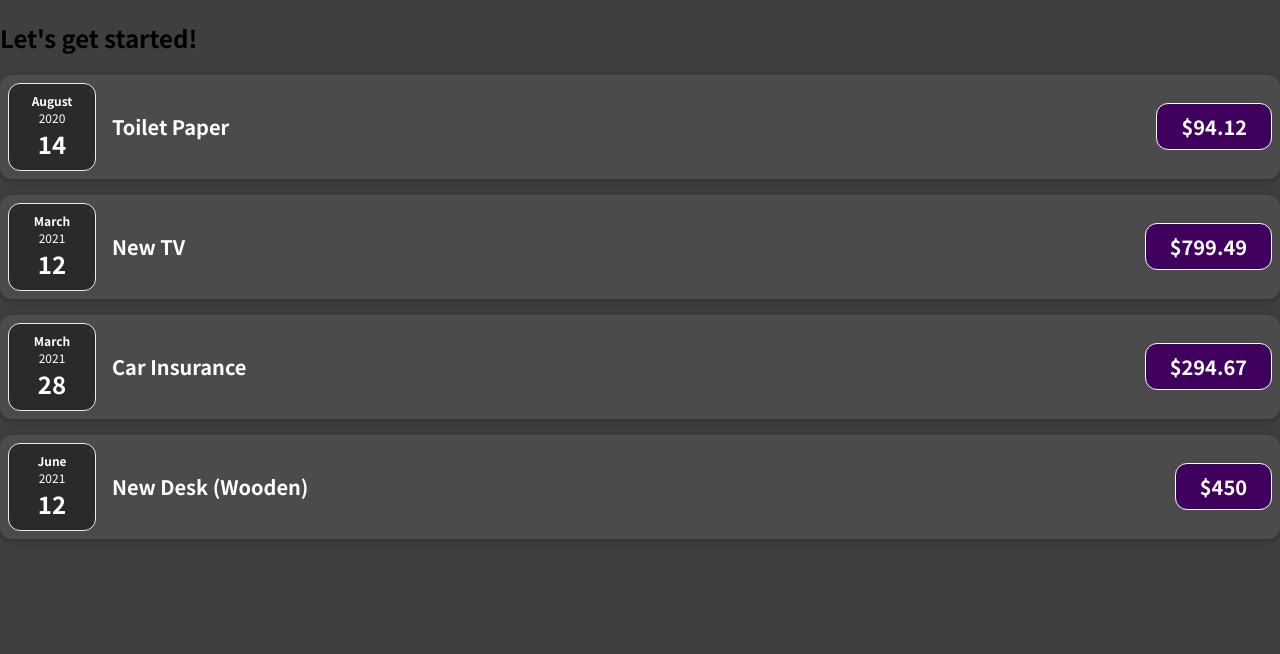
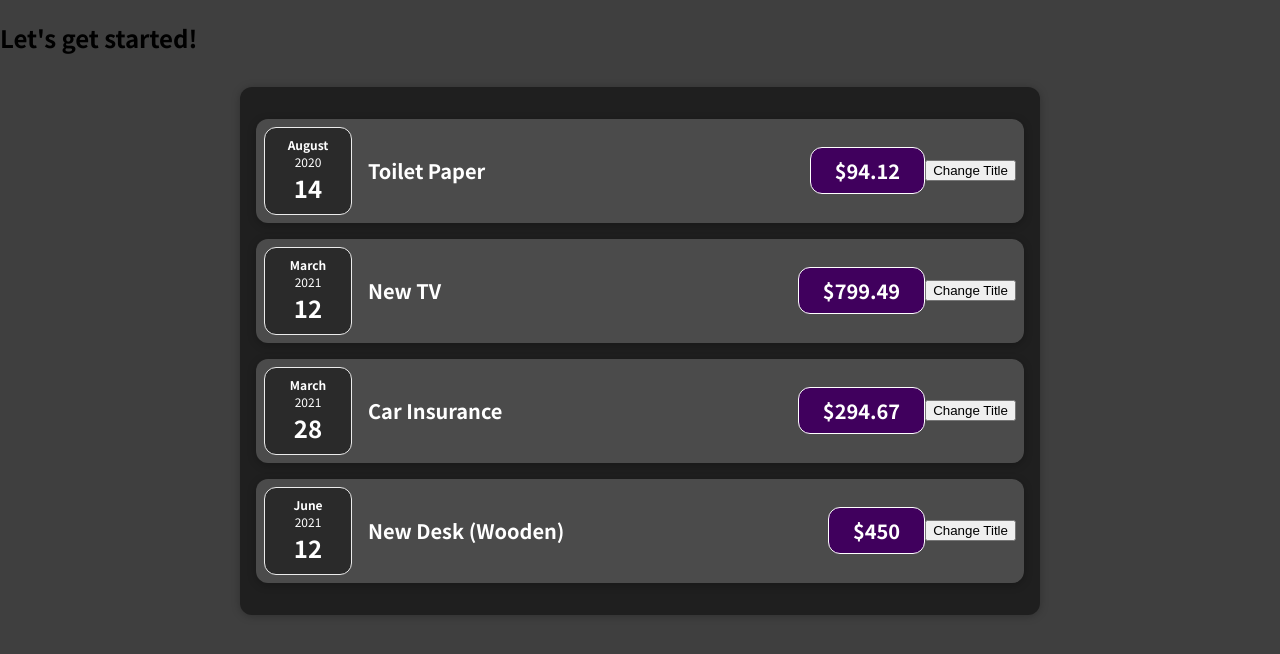
Before and after one commit to steven32323/ExpenseTracker, a React (Create React App) app: page / in a window 1280 px wide. Shown: the top 654 px of the page. Built offline with nearby package versions, Linux system fonts and the light colour scheme.

Commit message:
Added some button functionality to ExpenseItem.js

```diff
--- a/src/App.js
+++ b/src/App.js
@@ -1,6 +1,6 @@
-import ExpenseItem from "./Components/ExpenseItem";
+import Expenses from "./Components/Expenses/Expenses";
 
-function App() {
+const App = () => {
   const expenses = [
     {
       id: "e1",
@@ -25,28 +25,9 @@
   return (
     <div>
       <h2>Let's get started!</h2>
-      <ExpenseItem
-        title={expenses[0].title}
-        amount={expenses[0].amount}
-        date={expenses[0].date}
-      />
-      <ExpenseItem
-        title={expenses[1].title}
-        amount={expenses[1].amount}
-        date={expenses[1].date}
-      />
-      <ExpenseItem
-        title={expenses[2].title}
-        amount={expenses[2].amount}
-        date={expenses[2].date}
-      />
-      <ExpenseItem
-        title={expenses[3].title}
-        amount={expenses[3].amount}
-        date={expenses[3].date}
-      />
+      <Expenses items={expenses} />
     </div>
   );
-}
+};
 
 export default App;
--- a/src/Components/ExpenseItem.js
+++ /dev/null
@@ -1,16 +0,0 @@
-import "./ExpenseItem.css";
-import ExpenseDate from "./ExpenseDate";
-
-function ExpenseItem(props) {
-  return (
-    <div className="expense-item">
-      <ExpenseDate date={props.date} />
-      <div className="expense-item__description">
-        <h2>{props.title}</h2>
-        <div className="expense-item__price">${props.amount}</div>
-      </div>
-    </div>
-  );
-}
-
-export default ExpenseItem;
--- a/src/Components/ExpenseDate.js
+++ b/src/Components/Expenses/ExpenseDate.js
@@ -1,6 +1,6 @@
 import "./ExpenseDate.css";
 
-function ExpenseDate(props) {
+const ExpenseDate = (props) => {
   const month = props.date.toLocaleString("en-US", { month: "long" });
   const day = props.date.toLocaleString("en-US", { day: "2-digit" });
   const year = props.date.getFullYear();
@@ -12,5 +12,5 @@
       <div className="expense-date__day">{day}</div>
     </div>
   );
-}
+};
 export default ExpenseDate;
--- /dev/null
+++ b/src/Components/Expenses/ExpenseItem.js
@@ -0,0 +1,26 @@
+import { useState } from "react";
+
+import "./ExpenseItem.css";
+import Card from "../UI/Card";
+import ExpenseDate from "./ExpenseDate";
+
+const ExpenseItem = (props) => {
+  const [title, setTitle] = useState(props.title);
+
+  const clickHandler = () => {
+    setTitle("Updated!");
+    console.log(title);
+  };
+  return (
+    <Card className="expense-item">
+      <ExpenseDate date={props.date} />
+      <div className="expense-item__description">
+        <h2>{title}</h2>
+        <div className="expense-item__price">${props.amount}</div>
+      </div>
+      <button onClick={clickHandler}>Change Title</button>
+    </Card>
+  );
+};
+
+export default ExpenseItem;
--- /dev/null
+++ b/src/Components/Expenses/Expenses.css
@@ -0,0 +1,7 @@
+.expenses {
+  padding: 1rem;
+  background-color: rgb(31, 31, 31);
+  margin: 2rem auto;
+  width: 50rem;
+  max-width: 95%;
+}
--- /dev/null
+++ b/src/Components/Expenses/Expenses.js
@@ -0,0 +1,32 @@
+import "./Expenses.css";
+import Card from "../UI/Card";
+import ExpenseItem from "./ExpenseItem";
+
+const expenses = (props) => {
+  return (
+    <Card className="expenses">
+      <ExpenseItem
+        title={props.items[0].title}
+        amount={props.items[0].amount}
+        date={props.items[0].date}
+      />
+      <ExpenseItem
+        title={props.items[1].title}
+        amount={props.items[1].amount}
+        date={props.items[1].date}
+      />
+      <ExpenseItem
+        title={props.items[2].title}
+        amount={props.items[2].amount}
+        date={props.items[2].date}
+      />
+      <ExpenseItem
+        title={props.items[3].title}
+        amount={props.items[3].amount}
+        date={props.items[3].date}
+      />
+    </Card>
+  );
+};
+
+export default expenses;
--- /dev/null
+++ b/src/Components/UI/Card.css
@@ -0,0 +1,4 @@
+.card {
+  border-radius: 12px;
+  box-shadow: 0 1px 8px rgba(0, 0, 0, 0.25);
+}
--- /dev/null
+++ b/src/Components/UI/Card.js
@@ -0,0 +1,7 @@
+import "./Card.css";
+
+function Card(props) {
+  const classes = "card " + props.className;
+  return <div className={classes}>{props.children}</div>;
+}
+export default Card;
```
Also changed, not shown: src/Components/Expenses/ExpenseDate.css (renamed from src/Components/ExpenseDate.css), src/Components/Expenses/ExpenseItem.css (renamed from src/Components/ExpenseItem.css).
